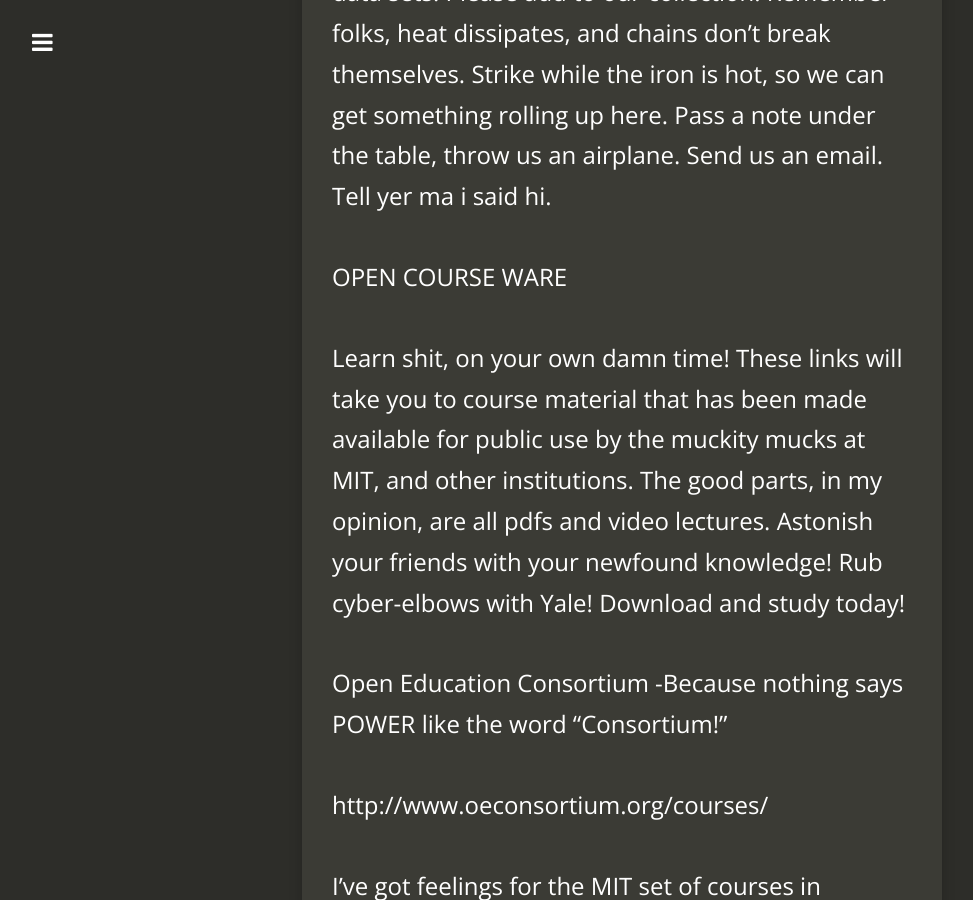
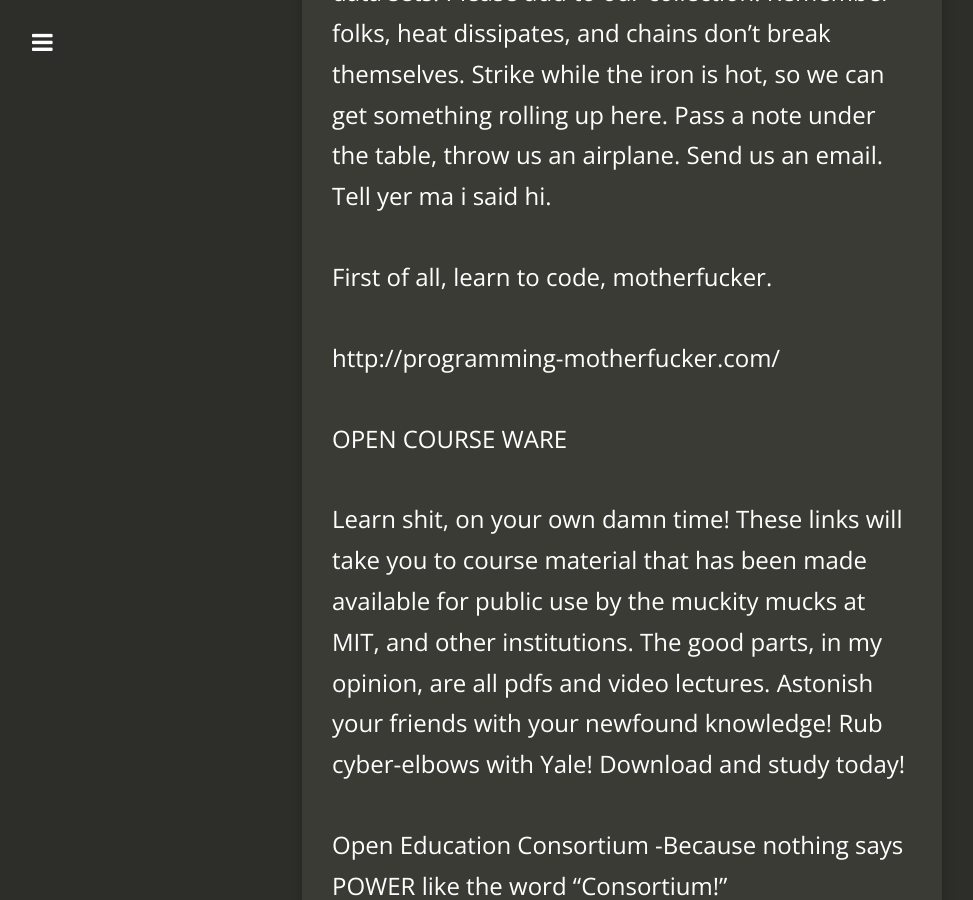
Before and after one commit to intergalacticrailroad/intergalacticrailroad.github.io, a Jekyll site: the page built from _posts/2017-01-27-sources-elsewhere.md, in a window 1280 px wide and 900 px high, scrolled down 423 px. Shown: the whole window, without its empty margins (18-991 px from the left). Built offline with Jekyll 4.4.1, drawn with Linux system fonts in a browser that asks for light colours; nearby versions of some CDN libraries.

Commit message:
two_seven

```diff
--- a/_posts/2017-01-27-sources-elsewhere.md
+++ b/_posts/2017-01-27-sources-elsewhere.md
@@ -13,6 +13,9 @@ tags:
 
 I've been working on the space rails, all afternoon, making a list of interesting resources, archives, and data sets. Please add to our collection! Remember folks, heat dissipates, and chains don't break themselves. Strike while the iron is hot, so we can get something rolling up here. Pass a note under the table, throw us an airplane. Send us an email. Tell yer ma i said hi.
 
+First of all, learn to code, motherfucker.
+
+http://programming-motherfucker.com/
 
 
 OPEN COURSE WARE
```
